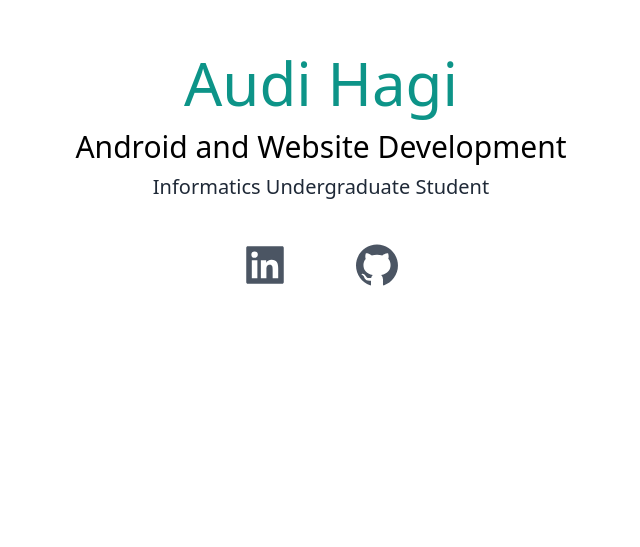
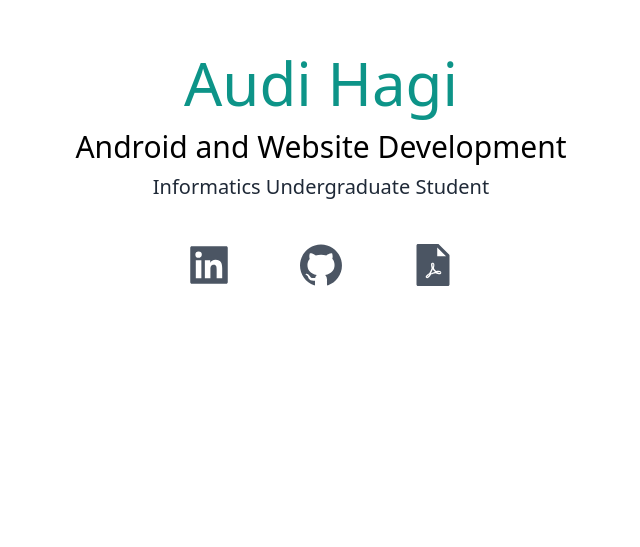
Before and after one commit to AudiHagi/26-Portofolio-Website, a Next.js app: page / in a window 1280 px wide. Shown: the part 253-800 px from the top of the page, without its empty margins (319-959 px from the left). Built offline with nearby package versions, Linux system fonts and the light colour scheme.

Commit message:
insert cv icon + download cv feature

```diff
--- a/pages/index.js
+++ b/pages/index.js
@@ -1,6 +1,6 @@
 import Head from 'next/head';
 import { BsFillMoonStarsFill } from 'react-icons/bs';
-import { AiFillGithub, AiFillLinkedin } from 'react-icons/ai';
+import { AiFillGithub, AiFillLinkedin, AiFillFilePdf } from 'react-icons/ai';
 import Image from 'next/image';
 import ubm from '../public/ubm.png'
 import bangkit from '../public/bangkit.jpg'
@@ -30,6 +30,9 @@ export default function Home() {
             </a>
             <a href="https://github.com/AudiHagi">
               <AiFillGithub />
+            </a>
+            <a href="https://drive.google.com/uc?export=download&id=1HSgKsefLSbXI81YDYobFlfLt-iJK_zUc">
+              <AiFillFilePdf />
             </a>
           </div>
         </section>
```
